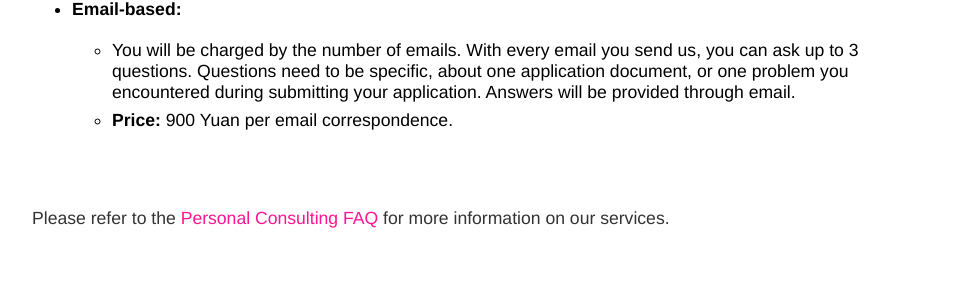
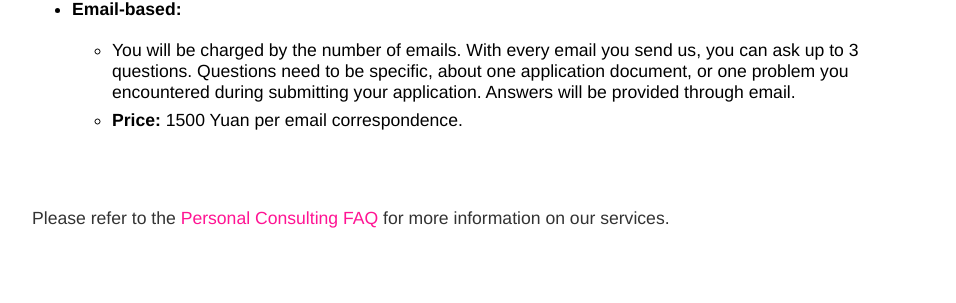
Before and after one commit to RagingTiger/PnFTech.github.io, a Jekyll site: the page built from consulting/index.html, in a window 1280 px wide. Shown: the part 982-1285 px from the top of the page, without its empty margins (160-1116 px from the left). Built offline with Jekyll 4.4.1, drawn with Linux system fonts in a browser that asks for light colours.

Commit message:
Update index.html

```diff
--- a/consulting/index.html
+++ b/consulting/index.html
@@ -54,7 +54,7 @@ title: TEssay Analytics | Personal Consulting
 						about one application document, or one problem you encountered
 						during submitting your application. Answers will be provided
 						through email.</li>
-					<li><b>Price:</b> 900 Yuan per email correspondence. </li>
+					<li><b>Price:</b> 1500 Yuan per email correspondence. </li>
 				</ul>
 			</ul>
 
```
